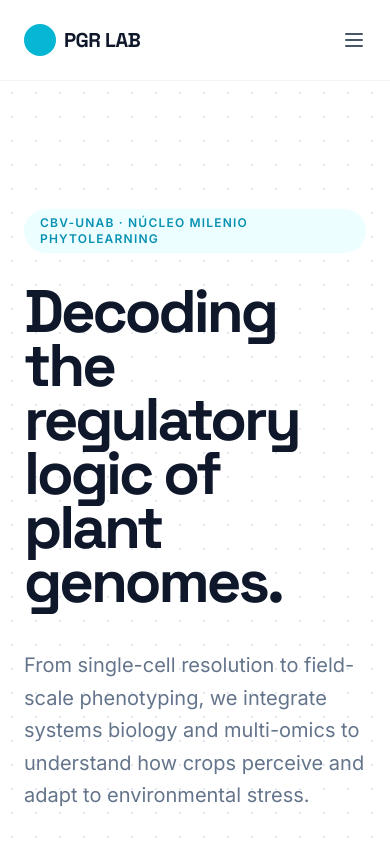
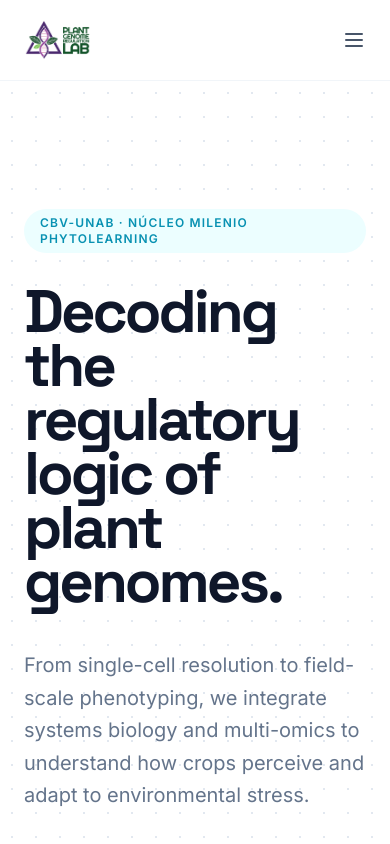
Before and after one commit to BIOLIMON/pgrlab-site, a React (Vite) app: page / in a window 390 px wide. Shown: the top 844 px of the page. Built offline with nearby package versions, Linux system fonts and the light colour scheme.

Commit message:
feat: Add mobile menu, update logo and favicon

```diff
--- a/components/Layout.tsx
+++ b/components/Layout.tsx
@@ -19,8 +19,7 @@
     <nav className="sticky top-0 z-50 bg-white/80 backdrop-blur-md border-b border-slate-100">
       <div className="max-w-7xl mx-auto px-6 h-20 flex items-center justify-between">
         <Link to="/" className="flex items-center space-x-2">
-          <div className="w-8 h-8 bg-cyan-500 rounded-full"></div>
-          <span className="font-display font-bold text-xl tracking-tight">PGR LAB</span>
+          <img src="/logo-full.png" alt="PGR Lab Logo" className="h-10 w-auto" />
         </Link>
         <div className="hidden md:flex items-center space-x-8">
           {navItems.map((item) => (
@@ -63,8 +62,8 @@
                 to={item.path}
                 onClick={() => setIsOpen(false)}
                 className={`block px-3 py-2 rounded-md text-base font-medium ${pathname === item.path
-                    ? 'text-cyan-600 bg-cyan-50'
-                    : 'text-slate-600 hover:text-cyan-600 hover:bg-slate-50'
+                  ? 'text-cyan-600 bg-cyan-50'
+                  : 'text-slate-600 hover:text-cyan-600 hover:bg-slate-50'
                   }`}
               >
                 {item.label}
--- a/index.html
+++ b/index.html
@@ -5,6 +5,7 @@
     <meta charset="UTF-8" />
     <meta name="viewport" content="width=device-width, initial-scale=1.0" />
     <title>JMA Lab | Plant Genome Regulation</title>
+    <link rel="icon" type="image/png" href="/favicon.png" />
     <meta name="description" content="Plant Genome Regulation Lab — Unlocking the molecular switches of plant resilience through data-driven approaches." />
     <script src="https://cdn.tailwindcss.com"></script>
     <link rel="preconnect" href="https://fonts.googleapis.com">
```
Also changed, not shown: public/favicon.png (added), public/logo-full.png (added).
